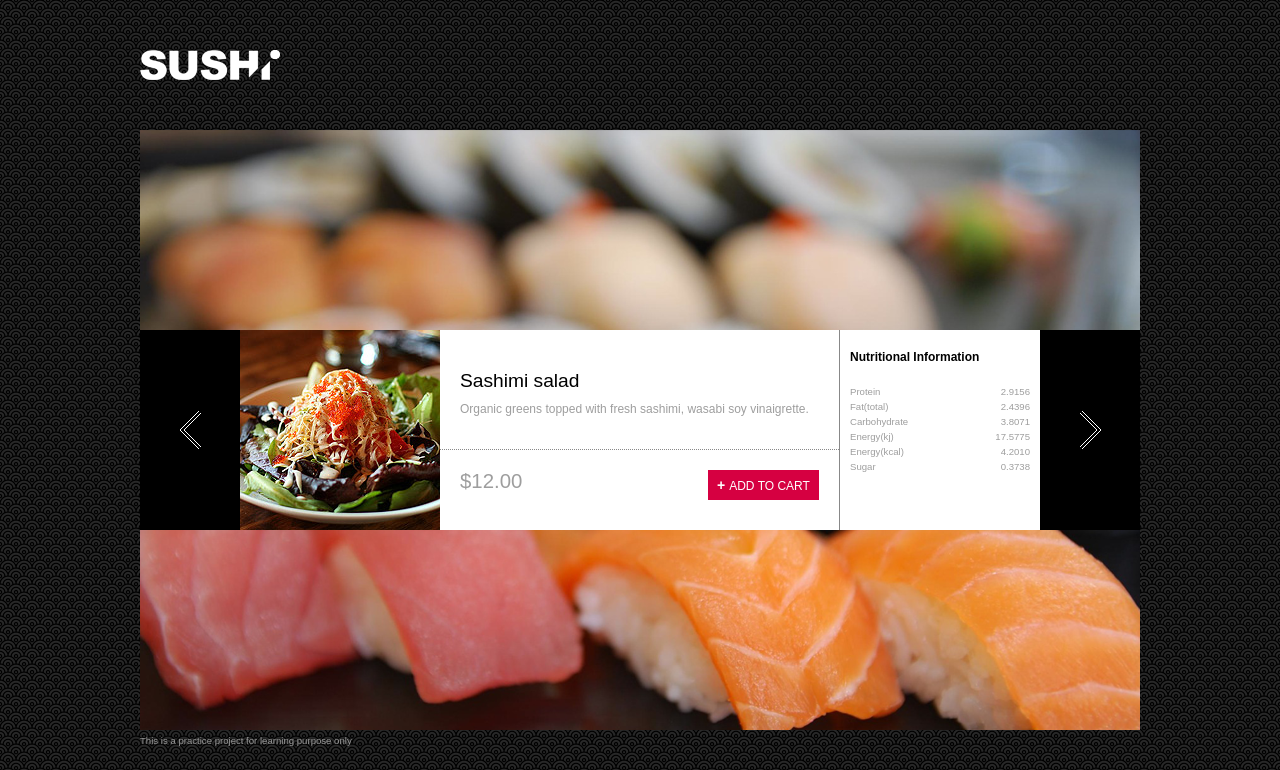
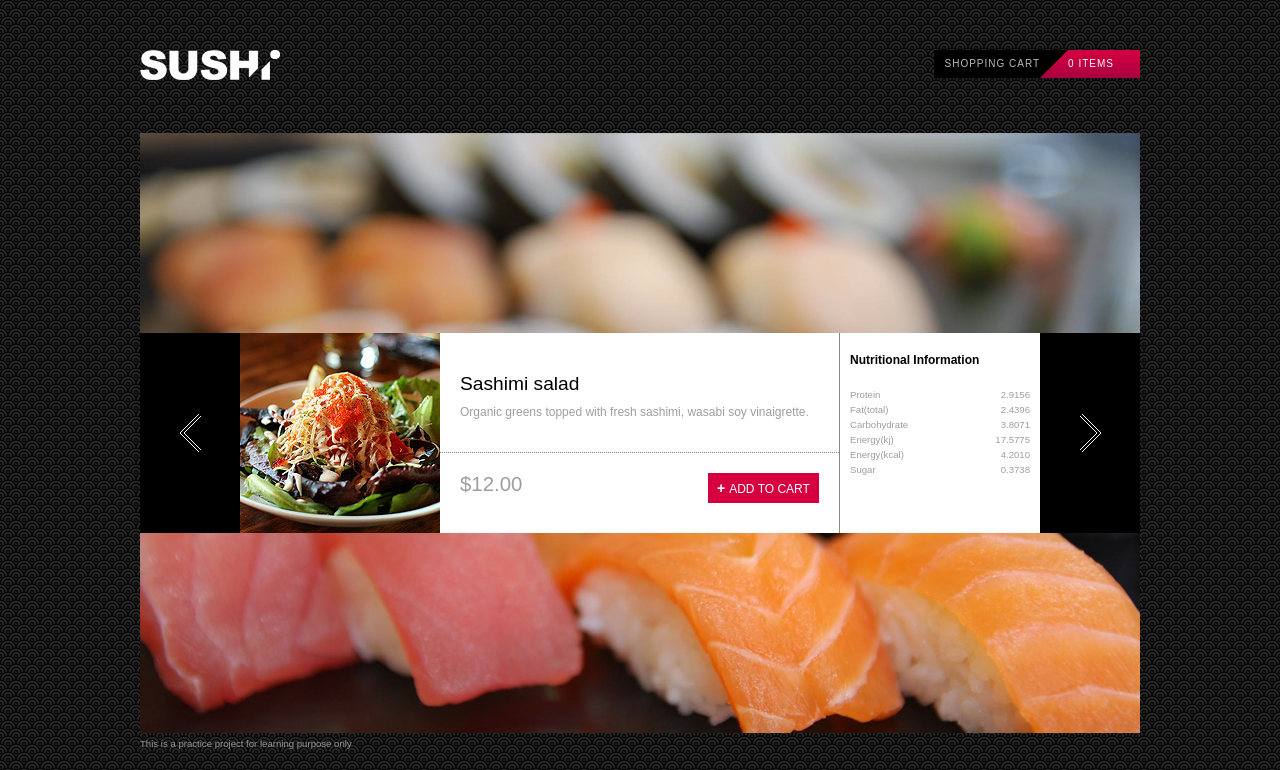
Before and after one commit to wenkangjing/frontend-js, a Node server app: page /menu/1 in a window 1280 px wide. Shown: the top 770 px of the page. Run offline with Node 20, Linux system fonts and the light colour scheme; some libraries are stand-ins or nearby versions.

Commit message:
Add cart info view - add to cart in menu and detail view

```diff
--- /dev/null
+++ b/sushiapp/handlebars/cart_detail.hbs
@@ -0,0 +1 @@
+<div>cart detail</div>
--- /dev/null
+++ b/sushiapp/handlebars/cart_info.hbs
@@ -0,0 +1 @@
+<a href="#">Shopping Cart<span class="button"><span>{{count}}</span> items</span></a>
--- a/sushiapp/public/javascripts/application.js
+++ b/sushiapp/public/javascripts/application.js
@@ -3,10 +3,14 @@ var App = {
   templates: JST,
   createView: function() {
     if (!this.menuView) {
-      this.menuView = new MenuView({collection: App.menu_items});
+      this.menuView = new MenuView({collection: this.menu_items});
     }
     if (!this.detailView) {
       this.detailView = new MenuDetailView();
+    }
+    if (!this.cartInfo) {
+      this.cart_items = new Cart();
+      this.cartInfo = new CartInfoView({count: 7});
     }
   },
   createRouter: function() {
@@ -30,17 +34,30 @@ var App = {
       this.router.navigate("/", {trigger: true});
     }
   },
+  renderCartInfo: function() {
+    this.cartInfo.render();
+  },
+  addToCart: function(id) {
+    var model = this.menu_items.findWhere({id: id});
+    this.cart_items.addItem(model);
+  },
+  removeFromCart: function(id) {
+    this.cart_items.removeItem(id);
+  },
   bindEvents: function() {
     // close detail view when click outside element
     //this.$el.on("click", this.removeDetail.bind(this));
     this.off()
-      .on("detail", this.renderDetail.bind(this));
+      .on("detail", this.renderDetail.bind(this))
+      .on("menu", this.renderMenu.bind(this))
+      .on("add_to_cart", this.addToCart.bind(this));
   },
   init: function() {
     _.extend(this, Backbone.Events);
     this.createView();
     this.bindEvents();
     this.renderMenu();
+    this.renderCartInfo();
     this.createRouter();
   }
 }
--- /dev/null
+++ b/sushiapp/public/javascripts/collections/cart.js
@@ -0,0 +1,24 @@
+var Cart = Backbone.Collection.extend({
+  // will  clone the model
+  addItem: function(model){
+    var found = this.findWhere({id: model.id});
+    if (found) {
+      found.set("quantity", found.get("quantity") + 1);
+    } else {
+      found = model.clone();
+      found.set("quantity", 1);
+      this.push(found);
+    }
+  },
+  removeItem: function(id) {
+    var model = this.findWhere({id: id});
+    if (model.quantity > 1) {
+      model.quantity--;
+    } else {
+      model.remove();
+    }
+  },
+  empty: function() {
+    this.reset();
+  }
+});
--- a/sushiapp/public/javascripts/handlebars_templates.js
+++ b/sushiapp/public/javascripts/handlebars_templates.js
@@ -1,4 +1,16 @@
 this["JST"] = this["JST"] || {};
+
+this["JST"]["cart_detail"] = Handlebars.template({"compiler":[7,">= 4.0.0"],"main":function(container,depth0,helpers,partials,data) {
+    return "<div>cart detail</div>";
+},"useData":true});
+
+this["JST"]["cart_info"] = Handlebars.template({"compiler":[7,">= 4.0.0"],"main":function(container,depth0,helpers,partials,data) {
+    var helper;
+
+  return "<a href=\"#\">Shopping Cart<span class=\"button\"><span>"
+    + container.escapeExpression(((helper = (helper = helpers.count || (depth0 != null ? depth0.count : depth0)) != null ? helper : helpers.helperMissing),(typeof helper === "function" ? helper.call(depth0 != null ? depth0 : {},{"name":"count","hash":{},"data":data}) : helper)))
+    + "</span> items</span></a>";
+},"useData":true});
 
 this["JST"]["menu_detail"] = Handlebars.template({"compiler":[7,">= 4.0.0"],"main":function(container,depth0,helpers,partials,data) {
     var stack1, helper, alias1=depth0 != null ? depth0 : {}, alias2=helpers.helperMissing, alias3="function", alias4=container.escapeExpression, alias5=container.lambda;
--- /dev/null
+++ b/sushiapp/public/javascripts/views/cart_detail.js
@@ -0,0 +1,3 @@
+var CartDetailView = Backbone.View.extend({
+
+});
--- /dev/null
+++ b/sushiapp/public/javascripts/views/cart_info.js
@@ -0,0 +1,18 @@
+var CartInfoView = Backbone.View.extend({
+  el: "#cart-info",
+  template: App.templates.cart_info,
+  events: {
+    "click a": "menu"
+  },
+  menu: function(e) {
+    e.preventDefault();
+    App.trigger("menu");
+  },
+  render: function() {
+    this.$el.html(this.template({count: App.cart_items.length}));
+  },
+  initialize: function(options) {
+    this.count = options.count;
+    this.listenTo(App.cart_items, "update", this.render.bind(this));
+  }
+});
--- a/sushiapp/public/javascripts/views/menu.js
+++ b/sushiapp/public/javascripts/views/menu.js
@@ -2,12 +2,18 @@ var MenuView = Backbone.View.extend({
   el: "#menu",
   template: App.templates.menu,
   events: {
-    "click .info": "detail"
+    "click .info": "detail",
+    "click .add-to-cart": "addToCart"
   },
   detail: function(e) {
     e.preventDefault();
     var id = $(e.target).closest(".menu-item").data("id");
     App.trigger("detail", id);
+  },
+  addToCart: function(e) {
+    e.preventDefault();
+    var id = Number($(e.target).closest(".menu-item").data("id"));
+    App.trigger("add_to_cart", id);
   },
   hide: function() {
     this.$el.hide();
--- a/sushiapp/public/javascripts/views/menu_detail.js
+++ b/sushiapp/public/javascripts/views/menu_detail.js
@@ -2,16 +2,21 @@ var MenuDetailView = Backbone.View.extend({
   el: "#menu-detail",
   template: App.templates.menu_detail,
   events: {
-    "click a.prev": "goPrev",
-    "click a.next": "goNext",
+    "click a.prev": "prev",
+    "click a.next": "next",
+    "click a.add-to-cart": "addToCart"
   },
-  goPrev: function(e) {
+  prev: function(e) {
     e.preventDefault();
     App.trigger("detail", this.getId() - 1);
   },
-  goNext: function(e) {
+  next: function(e) {
     e.preventDefault();
     App.trigger("detail", this.getId() + 1);
+  },
+  addToCart: function(e) {
+    e.preventDefault();
+    App.trigger("add_to_cart", this.getId());
   },
   render: function() {
     this.$el.attr("data-id", this.model.get("id"));
--- a/sushiapp/public/stylesheets/mixins.styl
+++ b/sushiapp/public/stylesheets/mixins.styl
@@ -41,6 +41,8 @@ basics()
     font-size: 14px
     font-family: Arial, Helvetica, sans-serif
     font-weight: bold
+
+
 colors = {
   text: #fff,
   background: #0c0c0c url('images/background-image.png'),
--- a/sushiapp/public/stylesheets/style.css
+++ b/sushiapp/public/stylesheets/style.css
@@ -63,11 +63,47 @@ h3 {
   width: 100%;
 }
 #logo {
+  display: inline-block;
   height: 80px;
+  width: 140px;
   padding: 0 0 40px 0;
   background: url("images/logo.png") no-repeat;
 }
-#cart-info .button,
+#cart-info {
+  float: right;
+  height: 28px;
+  line-height: 28px;
+  vertical-align: middle;
+  font-size: 10px;
+  text-transform: uppercase;
+  background-color: #000;
+  padding-left: 10px;
+  letter-spacing: 1px;
+}
+#cart-info a {
+  color: #bababa;
+}
+#cart-info a .button {
+  display: inline-block;
+  position: relative;
+  color: #fff;
+  letter-spacing: 1px;
+  padding: 0 26px 0 28px;
+  background: linear-gradient(to bottom, #d60041 0%, #a90040 100%);
+}
+#cart-info a .button:before {
+  content: "";
+  display: block;
+  width: 0;
+  height: 0;
+  position: absolute;
+  left: 0;
+  top: 0;
+  border-top: 14px solid #000;
+  border-right: 14px solid transparent;
+  border-bottom: 14px solid transparent;
+  border-left: 14px solid #000;
+}
 #cart-detail .button {
   background: -webkit-linear-gradient(#d60041 0%, #a90040 100%);
   background: -moz-linear-gradient(#d60041 0%, #a90040 100%);
--- a/sushiapp/public/stylesheets/style.styl
+++ b/sushiapp/public/stylesheets/style.styl
@@ -20,20 +20,54 @@ basics()
   width: 100%
 
 #logo
+  display: inline-block
   height: 80px
+  width: 140px
   padding: 0 0 40px 0
   background: url("images/logo.png") no-repeat
 
 //
 // cart
 //
-#cart-info,
+#cart-info
+  float: right
+  height: 28px
+  line-height: 28px
+  vertical-align: middle
+  font-size: 10px
+  text-transform: uppercase
+  background-color: #000000
+  padding-left: 10px
+  letter-spacing: 1px
+  a
+    color: #bababa
+    .button
+      display: inline-block
+      position: relative
+      color: #fff
+      letter-spacing: 1px
+      padding: 0 26px 0 28px
+      background: linear-gradient(to bottom, rgba(214,0,65,1) 0%,rgba(169,0,64,1) 100%)
+      &:before
+        content: "";
+        display: block;
+        width: 0;
+        height: 0;
+        position: absolute;
+        left: 0;
+        top: 0;
+        border-top: 14px solid #000;
+        border-right: 14px solid transparent;
+        border-bottom: 14px solid transparent;
+        border-left: 14px solid #000;
+
+
 #cart-detail
   .button
-   background: -webkit-linear-gradient(rgba(214,0,65,1) 0%, rgba(169,0,64,1) 100%)
-   background: -moz-linear-gradient(rgba(214,0,65,1) 0%, rgba(169,0,64,1) 100%)
-   background: -o-linear-gradient(rgba(214,0,65,1) 0%, rgba(169,0,64,1) 100%)
-   background: linear-gradient(rgba(214,0,65,1) 0%, rgba(169,0,64,1) 100%)
+    background: -webkit-linear-gradient(rgba(214,0,65,1) 0%, rgba(169,0,64,1) 100%)
+    background: -moz-linear-gradient(rgba(214,0,65,1) 0%, rgba(169,0,64,1) 100%)
+    background: -o-linear-gradient(rgba(214,0,65,1) 0%, rgba(169,0,64,1) 100%)
+    background: linear-gradient(rgba(214,0,65,1) 0%, rgba(169,0,64,1) 100%)
 
 
 //
--- a/sushiapp/views/layout.pug
+++ b/sushiapp/views/layout.pug
@@ -10,8 +10,9 @@ html
     div#application
       div#wrapper
         header
-          div#logo
-          div#cart-info
+          div
+            div#logo
+            div#cart-info
           div#cart-detail
         main
           div#menu
@@ -22,8 +23,8 @@ html
     +javascript_include_tag("application")
     +javascript_include_tag("router")
     +javascript_include_tag("models/menu_item")
-    +javascript_include_tag("collections/menu")
-    +javascript_include_tag("views/menu", "views/menu_detail")
+    +javascript_include_tag("collections/menu", "collections/cart")
+    +javascript_include_tag("views/menu", "views/menu_detail", "views/cart_info", "views/cart_detail")
     script(type="text/javascript").
       App.menu_items  = new Menu(!{JSON.stringify(menu_items)});
       App.init();
```
